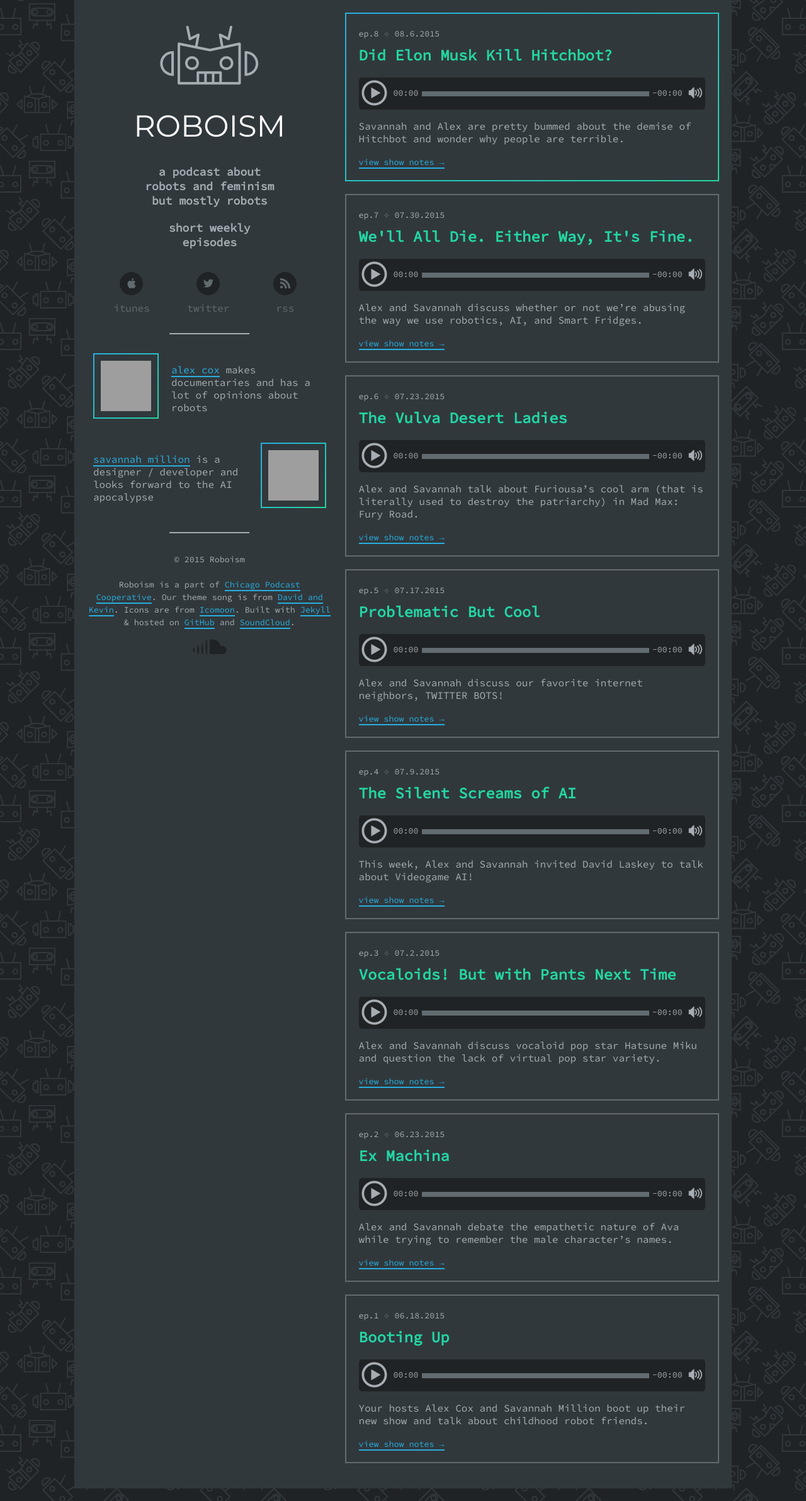
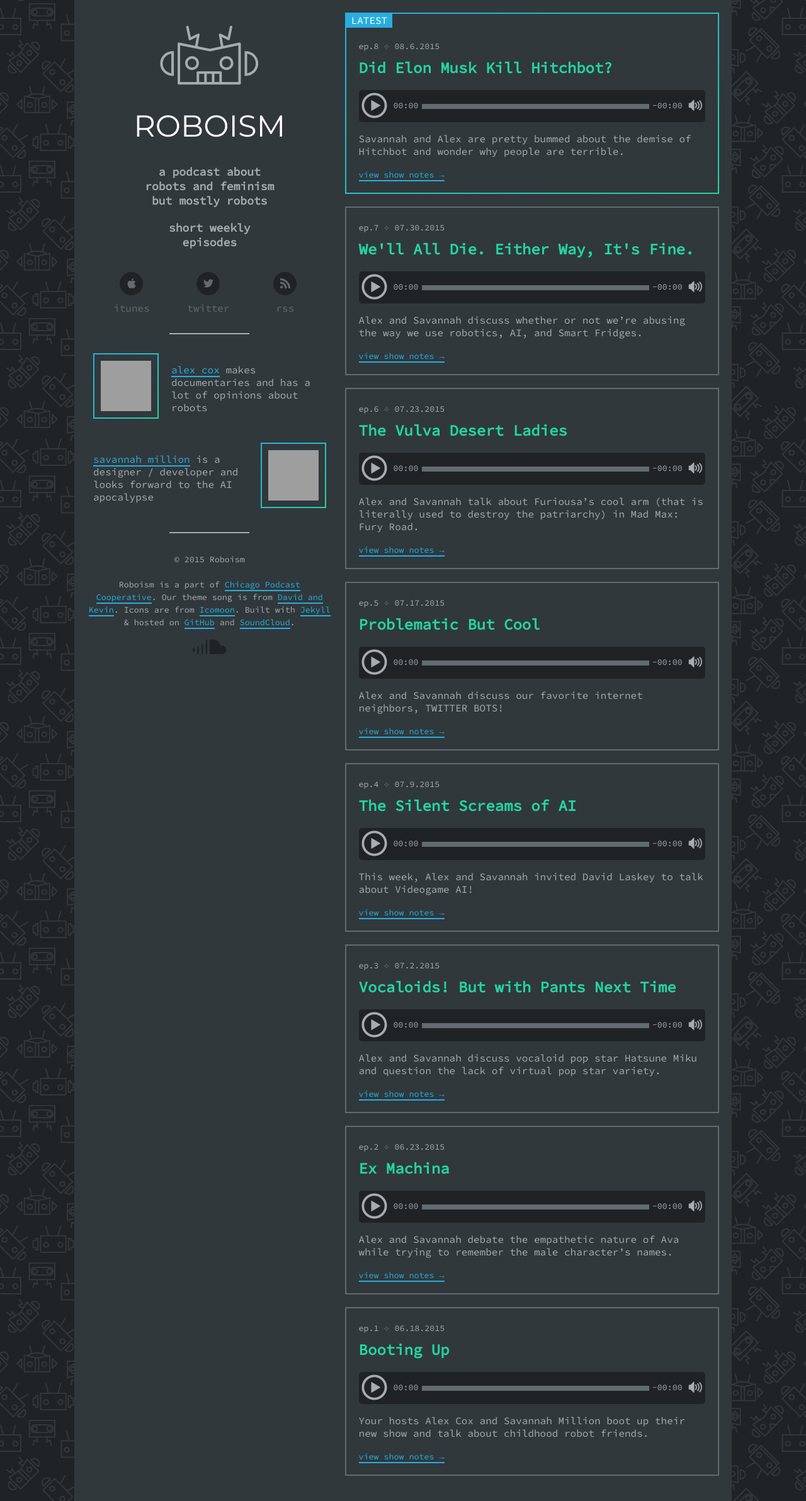
Before and after one commit to savannahmillion/roboism, a Jekyll site: the page built from index.html, in a window 1280 px wide. Shown: the whole page at 63% size. Built offline with Jekyll 4.4.1, drawn with Linux system fonts in a browser that asks for light colours; nearby versions of some CDN libraries; some web fonts are replaced; grey boxes are pictures that could not be loaded.

Commit message:
added LATEST tag

```diff
--- a/_sass/_base.scss
+++ b/_sass/_base.scss
@@ -61,6 +61,16 @@ h3 {
       border-image-slice: 1;
     h2 {
         margin-top: 10px;
+    }
+    &:before {
+        content: 'LATEST';
+        position: relative;
+        top: -20px;
+        left: -20px;
+        height: 20px;
+        padding: 2px 8px;
+        background-color: $blue;
+        color: white;
     }
 }
 
--- a/index.html
+++ b/index.html
@@ -6,6 +6,7 @@ layout: default
 
   {% for post in site.posts limit:1 %}
     <div class="featured-ep">
+      <span class="clear"></span>
       <small>ep.{{ post.number }} <span class="grey-color">&#10209;</span> {{ post.date | date: "%m.%-d.%Y" }}</small>
       <h2><a href="{{ post.url | prepend: site.baseurl }}">{{ post.title }}</a></h2>
 
```
